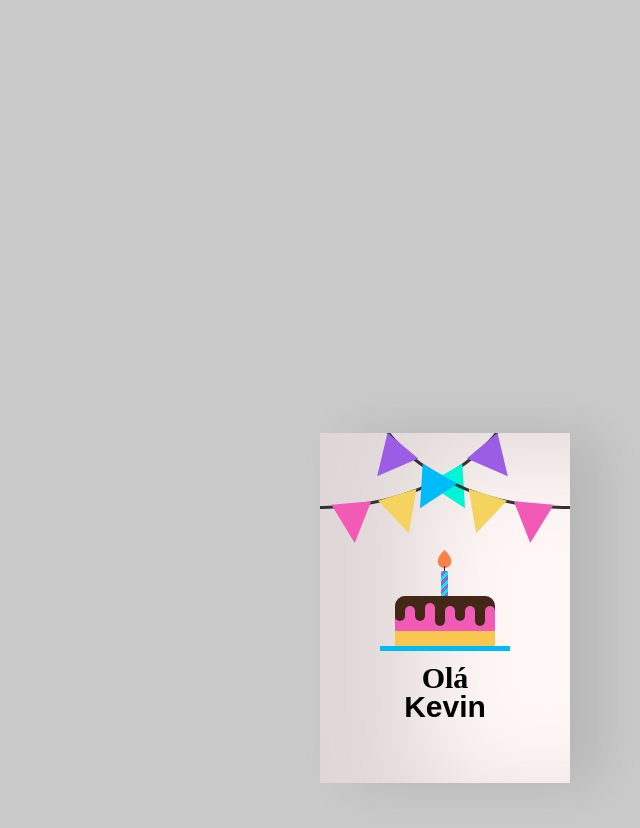
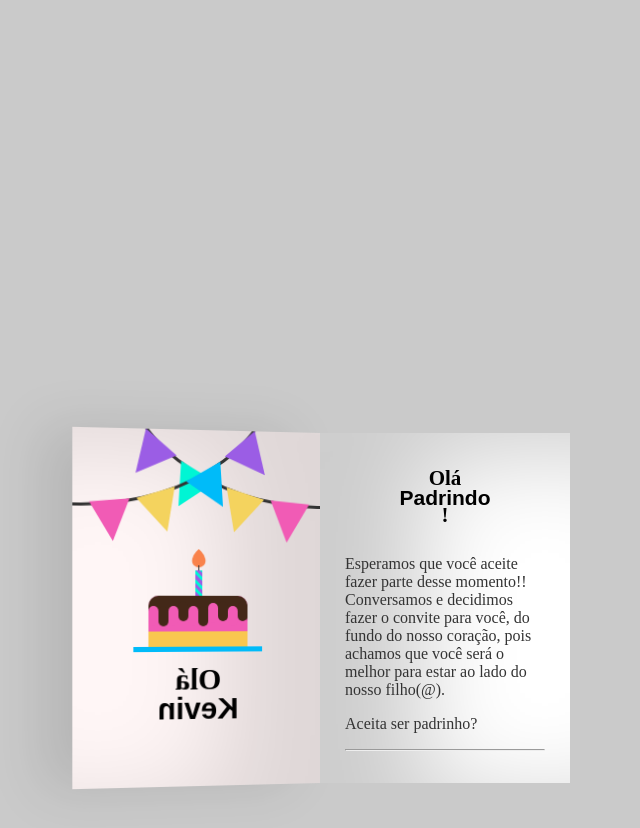
Before and after one commit to FlpSza/conviteKevin, a plain HTML site: page index.html in a window 1280 px wide. Both pictures are taken after a click on the element 640 px from the left and 608 px from the top of the page. Shown: the top 828 px of the page, without its empty margins (195-835 px from the left). Drawn offline with Linux system fonts and the light colour scheme.

Commit message:
Convite KV

```diff
--- a/css/style.css
+++ b/css/style.css
@@ -14,6 +14,14 @@ body {
     transform-style: preserve-3d;
     transform: perspective(2500px);
     transition: 4s;
+  }
+
+  .birthdayCard.flipped .cardFront {
+    transform: rotateY(-160deg);
+  }
+
+  .birthdayCard.flipped .cardInside {
+    z-index: 1;
   }
 
   .birthdayCard:hover {
--- a/index.html
+++ b/index.html
@@ -8,7 +8,7 @@
     <title>Document</title>
 </head>
 <body>
-    <div class="birthdayCard">
+  <div class="birthdayCard" id="birthdayCard">
         <div class="cardFront">
             <div class="front-text">
             <h3 class="happy">Olá</h3>
@@ -42,5 +42,15 @@
             </div>
           </div>
         </div>
-</body>
+        <script>
+          document.addEventListener("DOMContentLoaded", function() {
+            var birthdayCard = document.getElementById("birthdayCard");
+
+            birthdayCard.addEventListener("click", function() {
+              birthdayCard.classList.toggle("flipped");
+            });
+          });
+          </script>
+
+      </body>
 </html>
```
